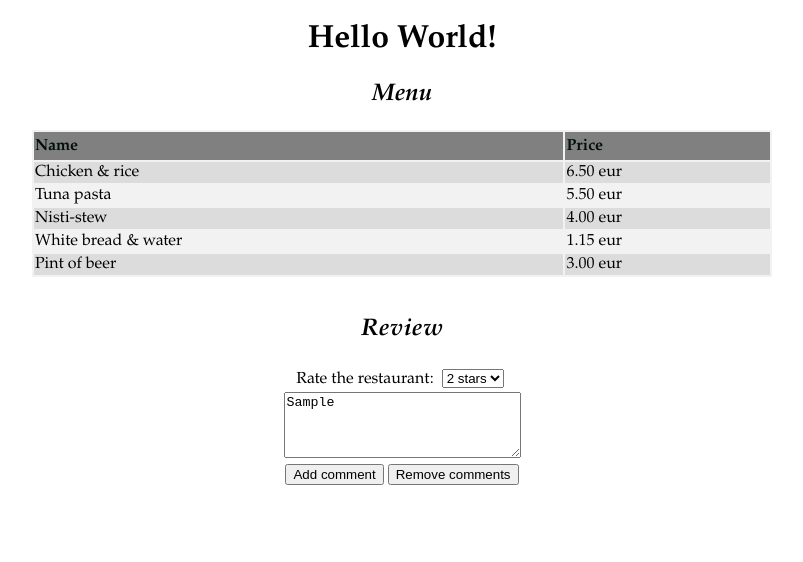
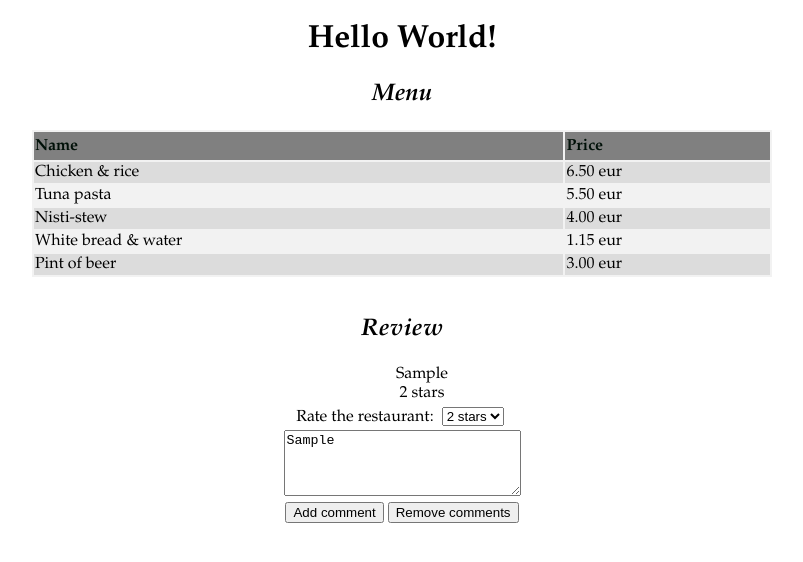
Before and after one commit to Lagipp/WebApplications-week2, a website built with Parcel: page index.html in a window 1280 px wide. Both pictures are taken after typing "Sample" into the empty fields and a click on the button "Add comment". Shown: the whole page, without its empty margins (238-1041 px from the left). Built offline with nearby package versions, Linux system fonts and the light colour scheme.

Commit message:
part 4 completed?

```diff
--- a/index.css
+++ b/index.css
@@ -32,3 +32,7 @@ body {
 #rating {
   margin: 4px;
 }
+
+#unordered-list {
+  margin: auto;
+}
--- a/index.js
+++ b/index.js
@@ -7,9 +7,12 @@ addCommentsButton.addEventListener("click", function () {
   const userRating = document.getElementById("rating");
 
   let input = textArea.value;
-  let grade = userRating.value;
+  let grade = userRating.options[userRating.selectedIndex].text;
 
-  //const uList = document.getElementById("unordered-list");
+  //https://stackoverflow.com/questions/14976495/get-selected-option-text-with-javascript
+
+  const uList = document.getElementById("unordered-list");
+
   //let newListItem = document.createElement("li");
   //newListItem.innerHTML = input;
   //uList.appendChild(newListItem);
@@ -29,8 +32,10 @@ addCommentsButton.addEventListener("click", function () {
   divChildRating.appendChild(ratingTextNode);
   divChildText.appendChild(inputTextNode);
 
+  newDiv.appendChild(divChildText);
   newDiv.appendChild(divChildRating);
-  newDiv.appendChild(divChildText);
+
+  uList.appendChild(newDiv);
 });
 
 const addRemoveCommentsButton = document.getElementById("remove-comments");
```
